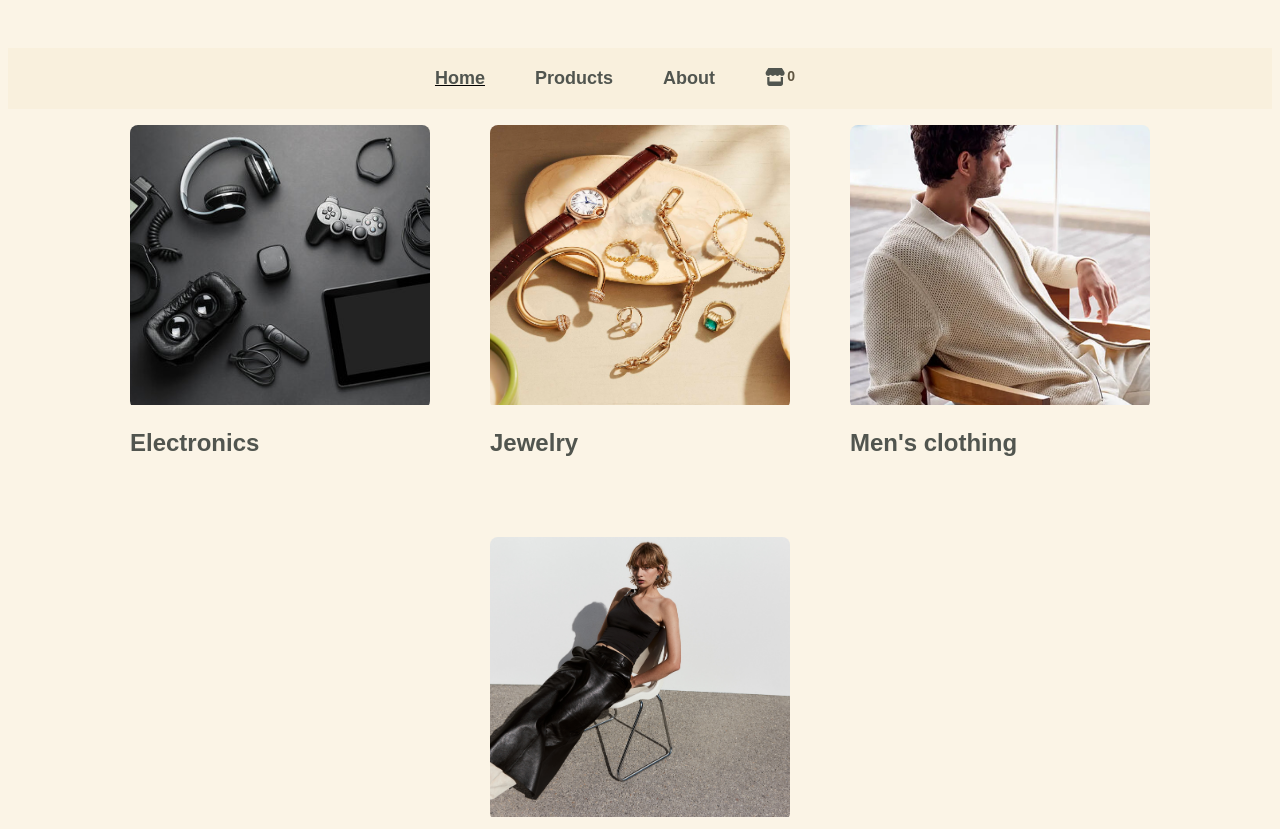
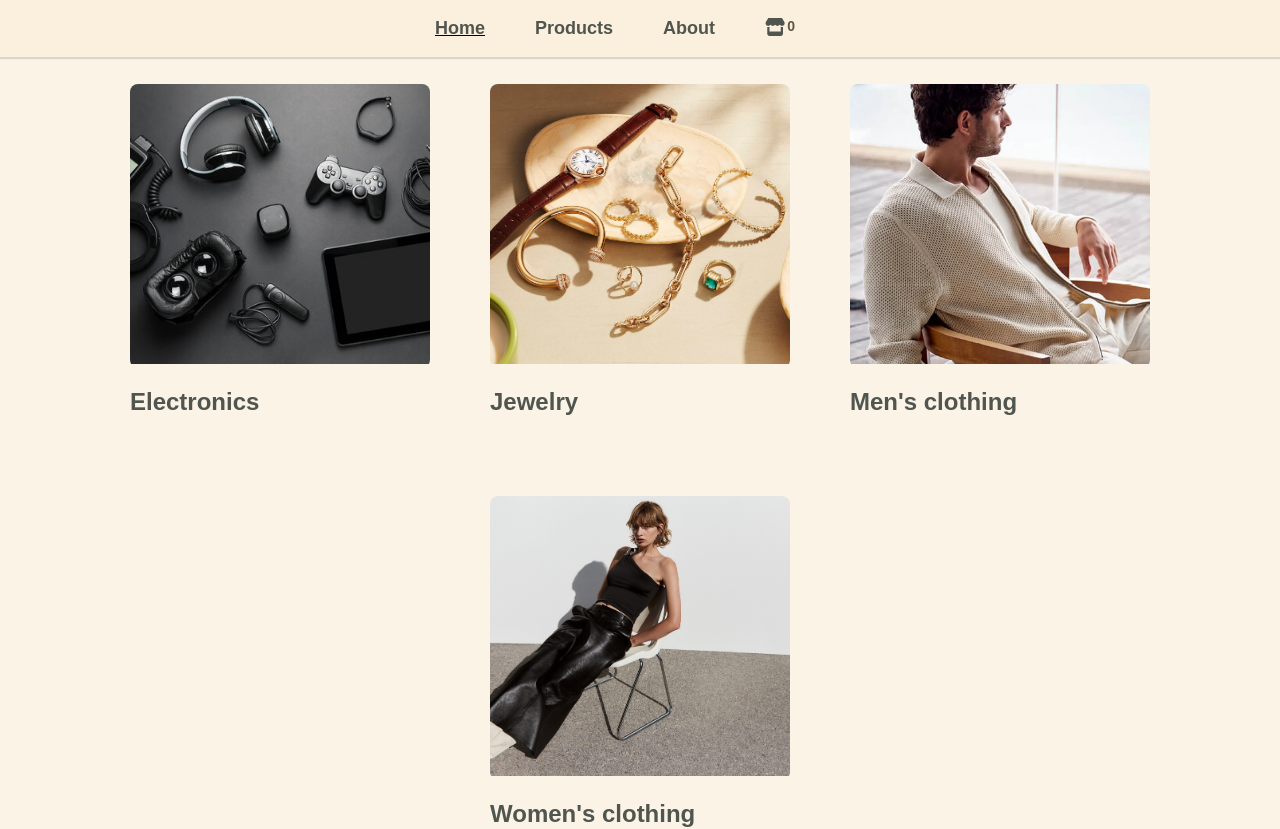
Before and after one commit to bardhoshimajlinda/fake-store, a React (Vite) app: page / in a window 1280 px wide. Shown: the top 829 px of the page. Built offline with nearby package versions, Linux system fonts and the light colour scheme.

Commit message:
Style changes

```diff
--- a/src/components/Header.jsx
+++ b/src/components/Header.jsx
@@ -32,7 +32,7 @@ export const Header = () => {
   }, []);
 
   return (
-    <nav>
+    <nav className="header">
       <ul className="navigation">
         {navLinks.map((link) => (
           <li
--- a/src/index.css
+++ b/src/index.css
@@ -1,6 +1,9 @@
 body {
   font-family: Arial, Helvetica, sans-serif;
   background-color: #f9eed8a3;
+  box-sizing: border-box;
+  margin: 0;
+  padding: 0;
 }
 @media (max-width: 768px) {
   body {
@@ -13,8 +16,13 @@ body {
   text-align: center;
   justify-content: center;
   display: flex;
-  padding: 20px 40px;
-  margin-top: 40px;
+  padding: 18px 40px;
+  margin: 0;
+  box-shadow: 0 1px 1px 1px rgba(167, 166, 166, 0.394);
+}
+.navigation ul {
+  margin: 0;
+  padding: 0;
 }
 .navigation li {
   text-align: center;
@@ -35,6 +43,9 @@ body {
   display: flex;
   flex-direction: column;
   min-height: 100vh;
+}
+.main-layout > section {
+  padding-top: 20px;
 }
 main {
   flex: 1;
@@ -283,3 +294,15 @@ main {
   justify-content: center;
   height: 300px;
 }
+
+.header {
+  position: sticky;
+  top: 0;
+  left: 0;
+  right: 0;
+  width: 100%;
+  padding: 0;
+  margin: 0;
+  height: 64px;
+  overflow: hidden;
+}
```
